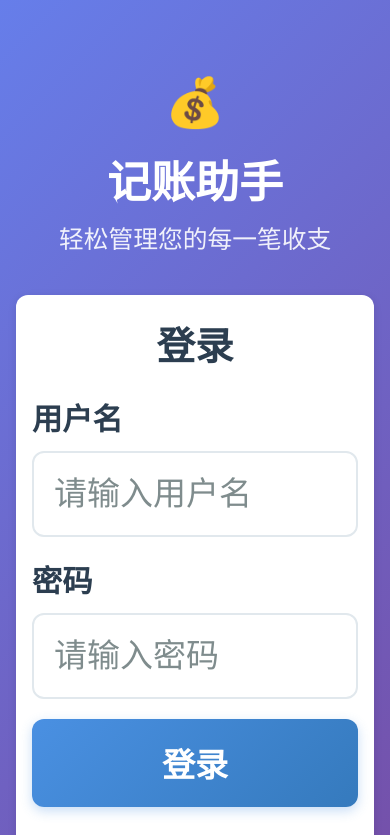
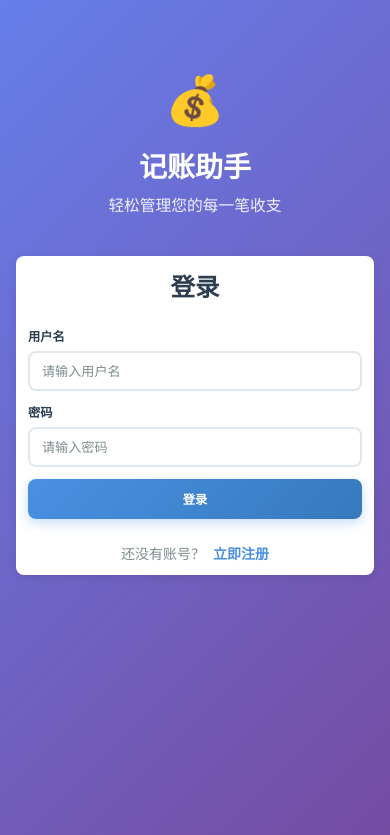
Before and after one commit to TskFok/finance-h5, a React (Vite) app: page /login in a window 390 px wide. Shown: the top 835 px of the page. Built offline with nearby package versions, Linux system fonts and the light colour scheme.

Commit message:
样式修改

```diff
--- a/src/pages/Home.tsx
+++ b/src/pages/Home.tsx
@@ -183,7 +183,7 @@ export default function Home() {
   return (
     <div className="page">
       {/* 头部 */}
-      <div className="card" style={{ background: 'linear-gradient(135deg, #667eea 0%, #764ba2 100%)', color: 'white', marginBottom: '20px' }}>
+      <div className="card home-header-card" style={{ background: 'linear-gradient(135deg, #667eea 0%, #764ba2 100%)', color: 'white', marginBottom: '20px' }}>
         <div style={{ display: 'flex', justifyContent: 'space-between', alignItems: 'center', marginBottom: '16px' }}>
           <div>
             <div style={{ fontSize: '1rem', opacity: 0.9, marginBottom: '6px' }}>欢迎回来</div>
@@ -204,20 +204,18 @@ export default function Home() {
             退出
           </button>
         </div>
-        <div style={{ display: 'flex', gap: '20px', marginTop: '20px' }}>
-          <div style={{ flex: 1 }}>
-            <div style={{ fontSize: '1.125rem', opacity: 0.9, marginBottom: '8px' }}>总支出</div>
-            <div style={{ fontSize: '2rem', fontWeight: 'bold' }}>{formatMoney(totalExpense)}</div>
+        <div className="home-summary-row">
+          <div className="home-summary-col">
+            <div className="home-summary-label">总支出</div>
+            <div className="home-summary-amount">{formatMoney(totalExpense)}</div>
           </div>
-          <div style={{ flex: 1 }}>
-            <div style={{ fontSize: '1.125rem', opacity: 0.9, marginBottom: '8px' }}>总收入</div>
-            <div style={{ fontSize: '2rem', fontWeight: 'bold' }}>{formatMoney(totalIncome)}</div>
+          <div className="home-summary-col">
+            <div className="home-summary-label">总收入</div>
+            <div className="home-summary-amount">{formatMoney(totalIncome)}</div>
           </div>
-          <div style={{ flex: 1 }}>
-            <div style={{ fontSize: '1.125rem', opacity: 0.9, marginBottom: '8px' }}>净收入</div>
-            <div style={{ fontSize: '2rem', fontWeight: 'bold' }}>
-              {formatMoney(totalIncome - totalExpense)}
-            </div>
+          <div className="home-summary-col">
+            <div className="home-summary-label">净收入</div>
+            <div className="home-summary-amount">{formatMoney(totalIncome - totalExpense)}</div>
           </div>
         </div>
       </div>
@@ -411,7 +409,7 @@ export default function Home() {
             <div style={{ fontSize: '1.5rem', fontWeight: 'bold', marginBottom: '12px' }}>
               {activeTab === 'expense' ? '支出' : '收入'}总计
             </div>
-            <div style={{ fontSize: '2.5rem', fontWeight: 'bold', color: activeTab === 'expense' ? 'var(--expense-color)' : 'var(--income-color)' }}>
+            <div className="home-list-total-amount" style={{ fontWeight: 'bold', color: activeTab === 'expense' ? 'var(--expense-color)' : 'var(--income-color)' }}>
               {formatMoney(total)}
             </div>
           </div>
--- a/src/styles/index.css
+++ b/src/styles/index.css
@@ -22,31 +22,29 @@
   --shadow-hover: 0 4px 16px rgba(0, 0, 0, 0.15);
 }
 
-/* 使用vw单位，根据视口宽度自动调整，适配高分辨率屏幕 */
+/* 桌面端基础字体 */
 html {
-  font-size: calc(16px + 0.5vw); /* 基础字体，会根据视口宽度调整 */
-  /* 限制最小和最大字体大小 */
-  font-size: clamp(18px, 4vw, 20px);
+  font-size: 16px;
 }
 
-/* 移动端字体大小调整 - 使用更精确的媒体查询 */
+/* 平板/小屏 */
 @media screen and (max-width: 768px) {
   html {
-    font-size: clamp(20px, 5vw, 24px); /* 移动端字体更大 */
+    font-size: 15px;
   }
 }
 
-/* 小屏手机优化 */
+/* 手机端 480px 宽度：整体缩小，避免界面过于巨大 */
 @media screen and (max-width: 480px) {
   html {
-    font-size: clamp(22px, 5.5vw, 26px); /* 小屏手机字体进一步增大 */
+    font-size: 14px;
   }
 }
 
-/* 超小屏手机（如iPhone SE） */
+/* 超小屏（如 375px） */
 @media screen and (max-width: 375px) {
   html {
-    font-size: clamp(20px, 5.3vw, 24px);
+    font-size: 13px;
   }
 }
 
@@ -337,9 +335,9 @@ body {
 
 .amount-badge {
   display: inline-block;
-  padding: 6px 14px;
-  border-radius: 12px;
-  font-size: 1.125rem; /* 20px on desktop, 22px on mobile */
+  padding: 4px 10px;
+  border-radius: 8px;
+  font-size: 0.875rem;
   font-weight: 600;
 }
 
@@ -442,97 +440,251 @@ body {
   color: var(--primary-color);
 }
 
-/* 移动端通用样式 */
+/* 首页顶部汇总（总支出/总收入/净收入）- 防止金额溢出 */
+.home-summary-row {
+  display: flex;
+  gap: 20px;
+  margin-top: 20px;
+}
+.home-summary-col {
+  flex: 1;
+  min-width: 0;
+  overflow: hidden;
+}
+.home-summary-label {
+  font-size: 1.125rem;
+  opacity: 0.9;
+  margin-bottom: 8px;
+}
+.home-summary-amount {
+  font-size: 1.25rem;
+  font-weight: bold;
+  overflow: hidden;
+  text-overflow: ellipsis;
+  white-space: nowrap;
+}
+
+/* 首页列表上方「支出/收入 总计」金额 */
+.home-list-total-amount {
+  font-size: 1.5rem;
+}
+
+/* 平板/小屏 */
 @media screen and (max-width: 768px) {
   .page {
-    padding: 16px 12px;
-    padding-bottom: 100px;
+    padding: 14px 10px;
+    padding-bottom: 72px;
     width: 100%;
   }
-
   .container {
-    padding: 0 12px;
+    padding: 0 10px;
     width: 100%;
   }
-
   .card {
-    padding: 22px; /* 增大内边距 */
-    border-radius: 12px;
-    width: 100%;
-    margin-left: 0;
-    margin-right: 0;
+    padding: 14px;
+    border-radius: 10px;
+    margin-bottom: 10px;
   }
-
   .btn {
-    padding: 18px 32px;
-    font-size: 1.375rem; /* 移动端按钮字体 */
-    min-height: 56px; /* 确保触摸目标足够大 */
-    width: 100%;
+    padding: 12px 20px;
+    font-size: 0.9375rem;
+    min-height: 44px;
+    border-radius: 10px;
+  }
+  .list-item {
+    padding: 12px;
+    margin-bottom: 8px;
+    border-radius: 10px;
+  }
+  .list-item-title {
+    font-size: 1rem;
+  }
+  .list-item-meta {
+    font-size: 0.8125rem;
+  }
+  .nav-item {
+    padding: 6px 12px;
+    font-size: 0.75rem;
+  }
+  .nav-item-icon {
+    font-size: 20px;
+  }
+  .bottom-nav {
+    padding: 8px 0;
+    padding-bottom: calc(8px + env(safe-area-inset-bottom));
+  }
+  .fab {
+    width: 48px;
+    height: 48px;
+    bottom: 68px;
+    right: 12px;
+    font-size: 20px;
+  }
+  .empty-state {
+    padding: 32px 16px;
+  }
+  .empty-state-icon {
+    font-size: 40px;
+    margin-bottom: 10px;
   }
 }
 
+/* 手机端 480px：按 480 宽度整体收紧 */
 @media screen and (max-width: 480px) {
+  .home-summary-row {
+    gap: 6px;
+    margin-top: 10px;
+  }
+  .home-summary-col {
+    min-width: 0;
+  }
+  .home-summary-label {
+    font-size: 0.6875rem;
+    margin-bottom: 2px;
+  }
+  .home-summary-amount {
+    font-size: 0.6875rem;
+    font-weight: bold;
+    white-space: nowrap;
+    overflow: hidden;
+    text-overflow: ellipsis;
+  }
+  .home-header-card {
+    padding: 10px 12px;
+    margin-bottom: 12px;
+  }
   .page {
-    padding: 12px 8px;
-    padding-bottom: 100px;
-    width: 100%;
+    padding: 10px 8px;
+    padding-bottom: 68px;
   }
-
   .container {
     padding: 0 8px;
-    width: 100%;
   }
-
   .card {
-    padding: 20px 16px;
-    border-radius: 12px;
-    width: 100%;
-    margin-left: 0;
-    margin-right: 0;
+    padding: 12px;
+    border-radius: 8px;
+    margin-bottom: 8px;
   }
-
   .btn {
-    padding: 20px 36px; /* 进一步增大按钮内边距 */
-    font-size: 1.5rem; /* 小屏手机按钮字体更大 */
-    min-height: 60px;
-    width: 100%;
+    padding: 10px 16px;
+    font-size: 0.875rem;
+    min-height: 40px;
+    border-radius: 8px;
   }
-
-  .list-item {
-    padding: 20px;
-    width: 100%;
-  }
-
-  .list-item-title {
-    font-size: 1.625rem; /* 小屏手机列表标题更大 */
-  }
-
-  .list-item-meta {
-    font-size: 1.375rem; /* 小屏手机列表内容更大 */
-  }
-
-  .input-label {
-    font-size: 1.375rem; /* 小屏手机标签更大 */
+  .input-group {
     margin-bottom: 12px;
   }
-
+  .input-label {
+    font-size: 0.875rem;
+    margin-bottom: 6px;
+  }
   .input,
   .select,
   .textarea {
-    font-size: 1.5rem; /* 小屏手机输入框字体更大 */
-    padding: 22px 20px;
-    min-height: 60px; /* 确保输入框足够大 */
-    width: 100%;
-    box-sizing: border-box;
+    font-size: 0.9375rem;
+    padding: 10px 12px;
+    min-height: 40px;
+    border-radius: 8px;
+  }
+  .textarea {
+    min-height: 72px;
+  }
+  .list-item {
+    padding: 10px;
+    margin-bottom: 6px;
+    border-radius: 8px;
+  }
+  .list-item-title {
+    font-size: 0.9375rem;
+  }
+  .list-item-meta {
+    font-size: 0.75rem;
+  }
+  .home-list-total-amount {
+    font-size: 1rem;
+  }
+  .list-item-icon {
+    width: 36px;
+    height: 36px;
+    margin-right: 10px;
+    border-radius: 8px;
+  }
+  .list-item-icon svg {
+    width: 20px;
+    height: 20px;
+  }
+  .category-icon {
+    width: 32px;
+    height: 32px;
+  }
+  .category-icon svg {
+    width: 18px;
+    height: 18px;
+  }
+  .amount-badge {
+    padding: 4px 8px;
+    font-size: 0.8125rem;
+    border-radius: 6px;
+  }
+  .nav-item {
+    padding: 6px 8px;
+    font-size: 0.6875rem;
+  }
+  .nav-item-icon {
+    font-size: 18px;
+  }
+  .bottom-nav {
+    padding: 6px 0;
+    padding-bottom: calc(6px + env(safe-area-inset-bottom));
+  }
+  .fab {
+    width: 44px;
+    height: 44px;
+    bottom: 64px;
+    right: 10px;
+    font-size: 18px;
+  }
+  .loading {
+    padding: 24px;
+    font-size: 0.875rem;
+  }
+  .empty-state {
+    padding: 24px 12px;
+    font-size: 0.875rem;
+  }
+  .empty-state-icon {
+    font-size: 36px;
+    margin-bottom: 8px;
+  }
+  .error-message,
+  .success-message {
+    font-size: 0.8125rem;
+    margin-top: 6px;
   }
 }
 
-/* 超小屏手机优化 */
+/* 超小屏 375px */
 @media screen and (max-width: 375px) {
+  html {
+    font-size: 13px;
+  }
+  .page {
+    padding: 8px 6px;
+    padding-bottom: 64px;
+  }
+  .card {
+    padding: 10px;
+  }
+  .btn {
+    padding: 8px 12px;
+    font-size: 0.8125rem;
+    min-height: 36px;
+  }
   .input,
   .select,
   .textarea {
-    font-size: 1.375rem;
-    padding: 20px 22px;
+    padding: 8px 10px;
+    min-height: 36px;
+    font-size: 0.875rem;
   }
 }
```
